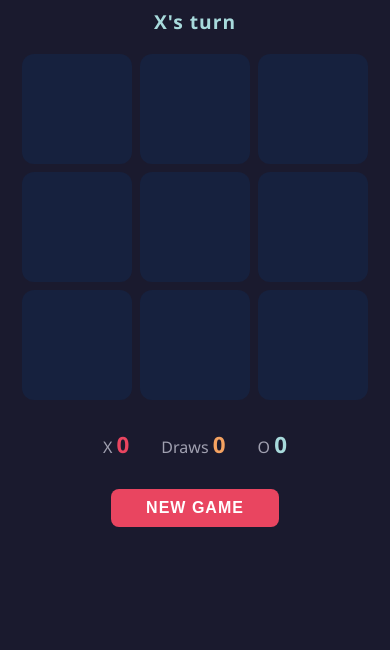
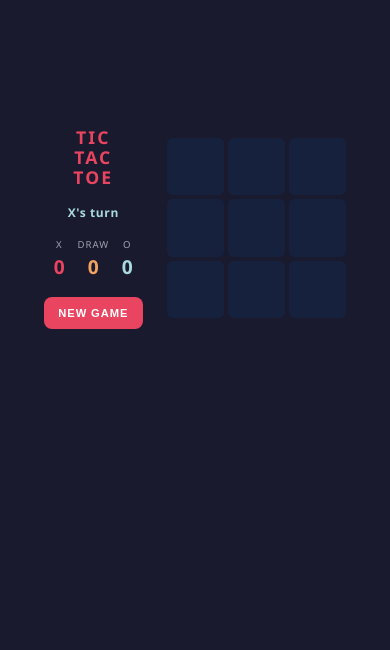
Before and after one commit to Govand2323/blindfold-games, a plain HTML site: page tictactoe.html in a window 390 px wide. Shown: the part 194-844 px from the top of the page. Drawn offline with Linux system fonts and the light colour scheme.

Commit message:
fix: landscape Tic-Tac-Toe layout and mobile game frame width
- Redesign tictactoe.html to horizontal layout (board + info panel side-by-side)
  so it fills the 16:9 iframe frame without whitespace
- All sizes use clamp/vmin so the game scales with the iframe at any resolution
- Fix mobile: set game-frame-wrap width:100% + flex:none in column layout so
  it expands to full container width instead of staying at natural/auto width

Co-Authored-By: Claude Sonnet 4.6 <noreply@anthropic.com>

```diff
--- a/css/style.css
+++ b/css/style.css
@@ -681,6 +681,7 @@ footer a:hover { color: var(--text); }
   .main { margin-left: 0; }
   .small-card-grid { grid-template-columns: 1fr 1fr; grid-template-rows: 1fr 1fr; }
   .game-layout { flex-direction: column; }
+  .game-frame-wrap { flex: none; width: 100%; }
   .ad-slot.rectangle { width: 100%; height: 100px; }
   .content, .game-page-content, .about-game, .ad-banner, .game-controls, .game-page-shelf { padding-left: 1rem; padding-right: 1rem; }
 }
--- a/tictactoe.html
+++ b/tictactoe.html
@@ -8,9 +8,10 @@
     * { box-sizing: border-box; margin: 0; padding: 0; }
 
     body {
-      min-height: 100vh;
+      width: 100vw;
+      height: 100vh;
+      overflow: hidden;
       display: flex;
-      flex-direction: column;
       align-items: center;
       justify-content: center;
       background: #1a1a2e;
@@ -18,37 +19,104 @@
       color: #eee;
     }
 
+    .game-container {
+      display: flex;
+      align-items: center;
+      justify-content: center;
+      gap: clamp(1.5rem, 5vw, 6rem);
+      padding: clamp(0.75rem, 3vh, 3rem) clamp(1rem, 4vw, 5rem);
+      width: 100%;
+      height: 100%;
+    }
+
+    .info-panel {
+      display: flex;
+      flex-direction: column;
+      align-items: center;
+      gap: clamp(0.6rem, 2vh, 1.8rem);
+      flex-shrink: 0;
+    }
+
     h1 {
-      font-size: 2.5rem;
-      letter-spacing: 4px;
-      margin-bottom: 1.5rem;
+      font-size: clamp(1.1rem, 2.8vw, 2.2rem);
+      letter-spacing: 0.12em;
       color: #e94560;
+      text-transform: uppercase;
+      text-align: center;
+      line-height: 1.15;
+    }
+
+    #status {
+      font-size: clamp(0.75rem, 1.5vw, 1.1rem);
+      min-height: 1.4em;
+      color: #a8dadc;
+      font-weight: 600;
+      letter-spacing: 0.05em;
+      text-align: center;
+    }
+
+    #score {
+      display: flex;
+      gap: clamp(0.8rem, 2.5vw, 2.5rem);
+    }
+
+    .score-item {
+      display: flex;
+      flex-direction: column;
+      align-items: center;
+      gap: 0.15rem;
+    }
+
+    .score-item .label {
+      font-size: clamp(0.6rem, 1.1vw, 0.78rem);
+      letter-spacing: 0.1em;
+      color: #a0a0b0;
       text-transform: uppercase;
     }
 
-    #status {
-      font-size: 1.2rem;
-      margin-bottom: 1.2rem;
-      min-height: 1.6rem;
-      color: #a8dadc;
-      font-weight: 600;
-      letter-spacing: 1px;
+    .score-item .val {
+      font-weight: 700;
+      font-size: clamp(1.2rem, 2.5vw, 1.8rem);
     }
 
+    .score-item.x-score    .val { color: #e94560; }
+    .score-item.o-score    .val { color: #a8dadc; }
+    .score-item.draw-score .val { color: #f4a261; }
+
+    #restart {
+      padding: clamp(0.35rem, 1.2vh, 0.7rem) clamp(0.9rem, 3vw, 2.2rem);
+      font-size: clamp(0.7rem, 1.3vw, 0.95rem);
+      font-weight: 700;
+      letter-spacing: 0.08em;
+      background: #e94560;
+      color: #fff;
+      border: none;
+      border-radius: 8px;
+      cursor: pointer;
+      transition: background 0.2s, transform 0.1s;
+      text-transform: uppercase;
+    }
+
+    #restart:hover { background: #c73652; transform: scale(1.04); }
+
     #board {
+      --board-size: min(82vh, 46vw);
+      width: var(--board-size);
+      height: var(--board-size);
+      flex-shrink: 0;
       display: grid;
-      grid-template-columns: repeat(3, 110px);
-      grid-template-rows: repeat(3, 110px);
-      gap: 8px;
+      grid-template-columns: repeat(3, 1fr);
+      grid-template-rows: repeat(3, 1fr);
+      gap: clamp(4px, 1vmin, 10px);
     }
 
     .cell {
       background: #16213e;
-      border-radius: 12px;
+      border-radius: clamp(6px, 1.5vmin, 12px);
       display: flex;
       align-items: center;
       justify-content: center;
-      font-size: 3rem;
+      font-size: clamp(1rem, 5vmin, 3.2rem);
       font-weight: 900;
       cursor: pointer;
       transition: background 0.15s, transform 0.1s;
@@ -73,48 +141,32 @@
       50%  { transform: scale(1.12); }
       100% { transform: scale(1); }
     }
-
-    #score {
-      display: flex;
-      gap: 2rem;
-      margin-top: 1.8rem;
-      font-size: 1rem;
-      color: #a0a0b0;
-    }
-
-    #score span { font-weight: 700; font-size: 1.4rem; }
-    #score .x-score span { color: #e94560; }
-    #score .o-score span { color: #a8dadc; }
-    #score .draw-score span { color: #f4a261; }
-
-    #restart {
-      margin-top: 1.8rem;
-      padding: 0.65rem 2.2rem;
-      font-size: 1rem;
-      font-weight: 700;
-      letter-spacing: 1px;
-      background: #e94560;
-      color: #fff;
-      border: none;
-      border-radius: 8px;
-      cursor: pointer;
-      transition: background 0.2s, transform 0.1s;
-      text-transform: uppercase;
-    }
-
-    #restart:hover { background: #c73652; transform: scale(1.04); }
   </style>
 </head>
 <body>
-  <h1>Tic Tac Toe</h1>
-  <div id="status">X's turn</div>
-  <div id="board"></div>
-  <div id="score">
-    <div class="x-score">X <span id="x-count">0</span></div>
-    <div class="draw-score">Draws <span id="d-count">0</span></div>
-    <div class="o-score">O <span id="o-count">0</span></div>
+  <div class="game-container">
+    <div class="info-panel">
+      <h1>Tic<br>Tac<br>Toe</h1>
+      <div id="status">X's turn</div>
+      <div id="score">
+        <div class="score-item x-score">
+          <span class="label">X</span>
+          <span class="val" id="x-count">0</span>
+        </div>
+        <div class="score-item draw-score">
+          <span class="label">Draw</span>
+          <span class="val" id="d-count">0</span>
+        </div>
+        <div class="score-item o-score">
+          <span class="label">O</span>
+          <span class="val" id="o-count">0</span>
+        </div>
+      </div>
+      <button id="restart">New Game</button>
+    </div>
+
+    <div id="board"></div>
   </div>
-  <button id="restart">New Game</button>
 
   <script>
     const WINS = [
```
